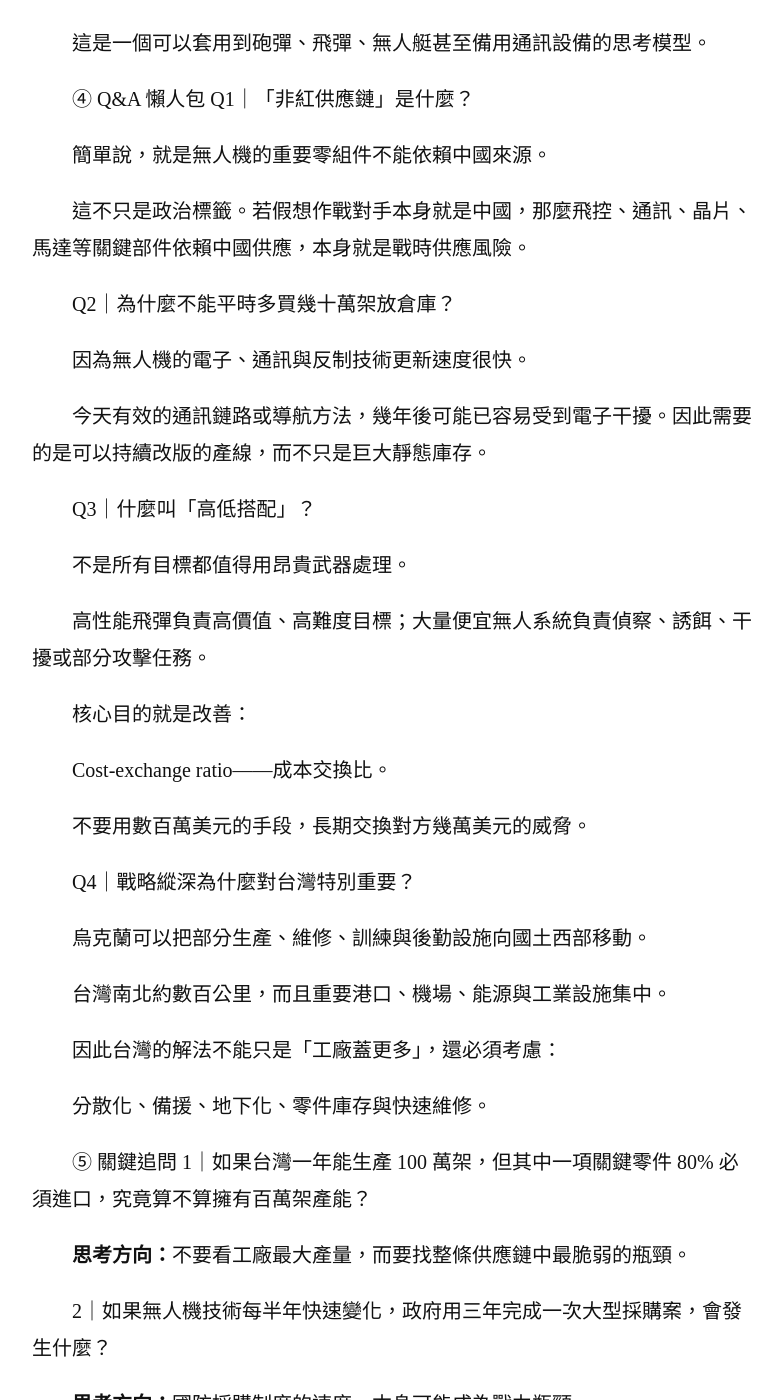
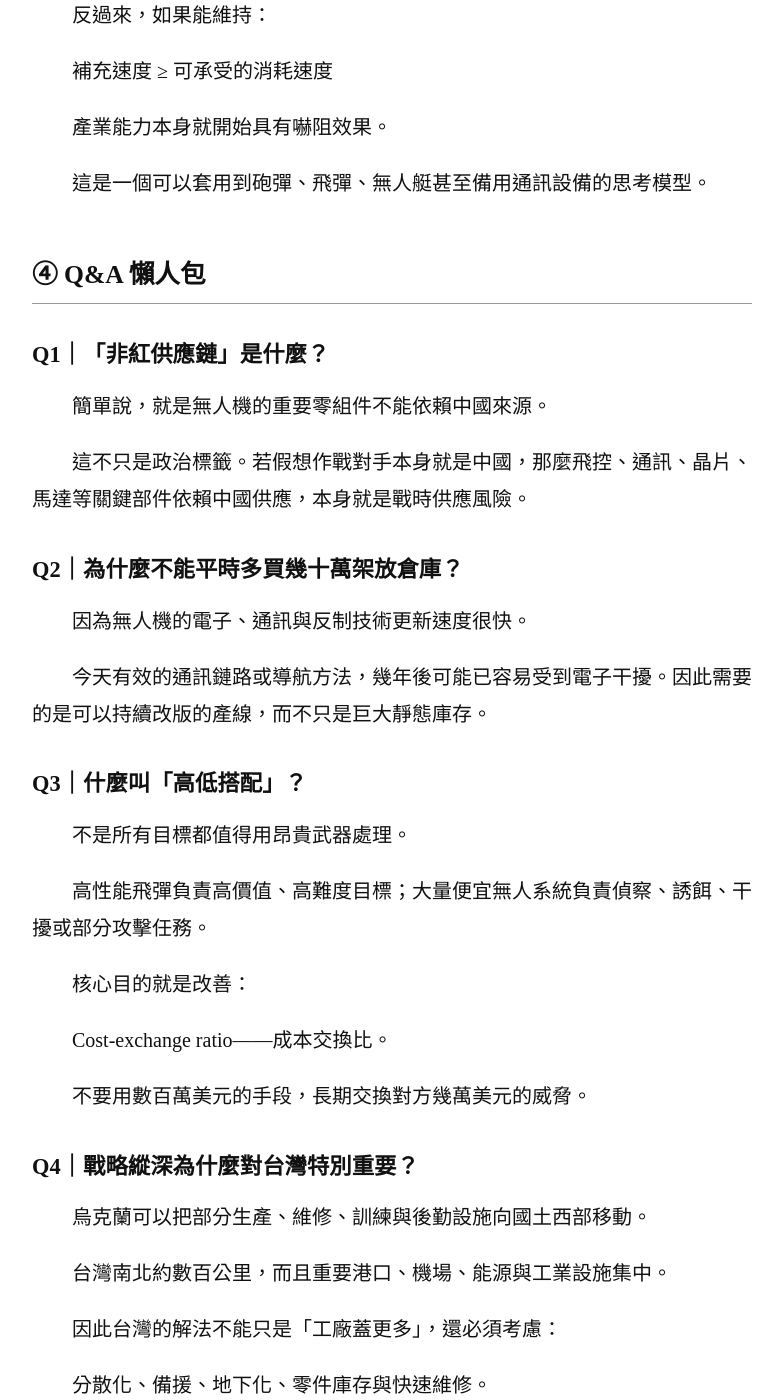
Before and after one commit to caseonly666-del/daily-reading, a Jekyll site: the page built from _posts/2026-09-03-daily-reading.md, in a window 1280 px wide and 1400 px high, scrolled down 3602 px. Shown: the whole window, without its empty margins (248-1031 px from the left). Built offline with Jekyll 4.4.1, drawn with Linux system fonts in a browser that asks for light colours; some of the changed text lies outside the part shown.

Commit message:
Update 2026-09-03-daily-reading.md

```diff
--- a/_posts/2026-09-03-daily-reading.md
+++ b/_posts/2026-09-03-daily-reading.md
@@ -14,7 +14,7 @@ category: "地緣・防務"
 
 如果戰爭開始後每天都在大量消耗，台灣能不能在被封鎖、工廠受攻擊、零件進不來的情況下，持續補回昨天損失的無人機？
 
-① 今日重點
+## ① 今日重點
 
 俄烏戰爭正在把無人機從「昂貴武器旁邊的輔助裝備」，變成某種戰爭消耗品。
 
@@ -37,7 +37,7 @@ category: "地緣・防務"
 → 必須有分散生產與維修能力
 → 才形成真正的戰時韌性。
 
-② 背景脈絡
+## ② 背景脈絡
 
 台灣其實已經跨過第一道門檻。
 
@@ -69,7 +69,7 @@ DSET 統計顯示，台灣無人機出口從 2024 年約 3,472 架，增加至 2
 
 烏克蘭如何建立快速迭代、大量消耗、快速補充的工業體系；然後重新設計成適合島嶼防衛的版本。
 
-③ 判讀
+## ③ 判讀
 
 **已確認事實：**台灣無人機產業規模與出口正在快速成長，政府也正把國產化、大量採購與非紅供應鏈納入國防政策。DSET 最新報告則指出，穩定海外需求與部分中國來源上游材料仍是弱點。
 
@@ -109,20 +109,20 @@ ISW 本週分析台灣軍演時也特別指出，無人系統已開始與傳統
 
 這是一個可以套用到砲彈、飛彈、無人艇甚至備用通訊設備的思考模型。
 
-④ Q&A 懶人包
-Q1｜「非紅供應鏈」是什麼？
+## ④ Q&A 懶人包
+### Q1｜「非紅供應鏈」是什麼？
 
 簡單說，就是無人機的重要零組件不能依賴中國來源。
 
 這不只是政治標籤。若假想作戰對手本身就是中國，那麼飛控、通訊、晶片、馬達等關鍵部件依賴中國供應，本身就是戰時供應風險。
 
-Q2｜為什麼不能平時多買幾十萬架放倉庫？
+### Q2｜為什麼不能平時多買幾十萬架放倉庫？
 
 因為無人機的電子、通訊與反制技術更新速度很快。
 
 今天有效的通訊鏈路或導航方法，幾年後可能已容易受到電子干擾。因此需要的是可以持續改版的產線，而不只是巨大靜態庫存。
 
-Q3｜什麼叫「高低搭配」？
+### Q3｜什麼叫「高低搭配」？
 
 不是所有目標都值得用昂貴武器處理。
 
@@ -134,7 +134,7 @@ Cost-exchange ratio——成本交換比。
 
 不要用數百萬美元的手段，長期交換對方幾萬美元的威脅。
 
-Q4｜戰略縱深為什麼對台灣特別重要？
+### Q4｜戰略縱深為什麼對台灣特別重要？
 
 烏克蘭可以把部分生產、維修、訓練與後勤設施向國土西部移動。
 
@@ -144,7 +144,7 @@ Q4｜戰略縱深為什麼對台灣特別重要？
 
 分散化、備援、地下化、零件庫存與快速維修。
 
-⑤ 關鍵追問
+## ⑤ 關鍵追問
 1｜如果台灣一年能生產 100 萬架，但其中一項關鍵零件 80% 必須進口，究竟算不算擁有百萬架產能？
 
 **思考方向：**不要看工廠最大產量，而要找整條供應鏈中最脆弱的瓶頸。
@@ -157,7 +157,7 @@ Q4｜戰略縱深為什麼對台灣特別重要？
 
 **思考方向：**嚇阻不一定來自「我現在有多少武器」，也可能來自「你無法透過消耗讓我的戰力歸零」。
 
-⑥ 延伸閱讀
+## ⑥ 延伸閱讀
 
 DSET：Taiwan’s Drone Dome
 今天最值得讀的原始研究，重點不是單純產值，而是戰時補充、技術自主與供應鏈。
@@ -171,11 +171,11 @@ DSET：Taiwan’s Drone Dome
 ISW：China–Taiwan Update, September 1
 觀察台灣軍演如何開始把無人機嵌入傳統火力鏈，而非獨立操作。
 
-⑦ 本週追蹤
+## ⑦ 本週追蹤
 
 接下來值得追的不是「又推出哪一款新無人機」，而是三件事：**NT$2,400 億無人系統相關政策後續如何落入年度預算與實際採購；非紅供應鏈能否真正往飛控、晶片、馬達、電池等上游延伸；以及國軍是否逐步建立大量消耗後的維修、補充與快速改版制度。**近期立法與政策已把「穩定大量採購」推到核心位置。
 
-📚 今日閱讀安排
+## 📚 今日閱讀安排
 
 由於今天讀不到你最新版藏書總表，我先不把任何一本標成「今日正式推薦」，避免違反我們訂下的「只推薦未讀／正在閱讀」規則。
 
```
